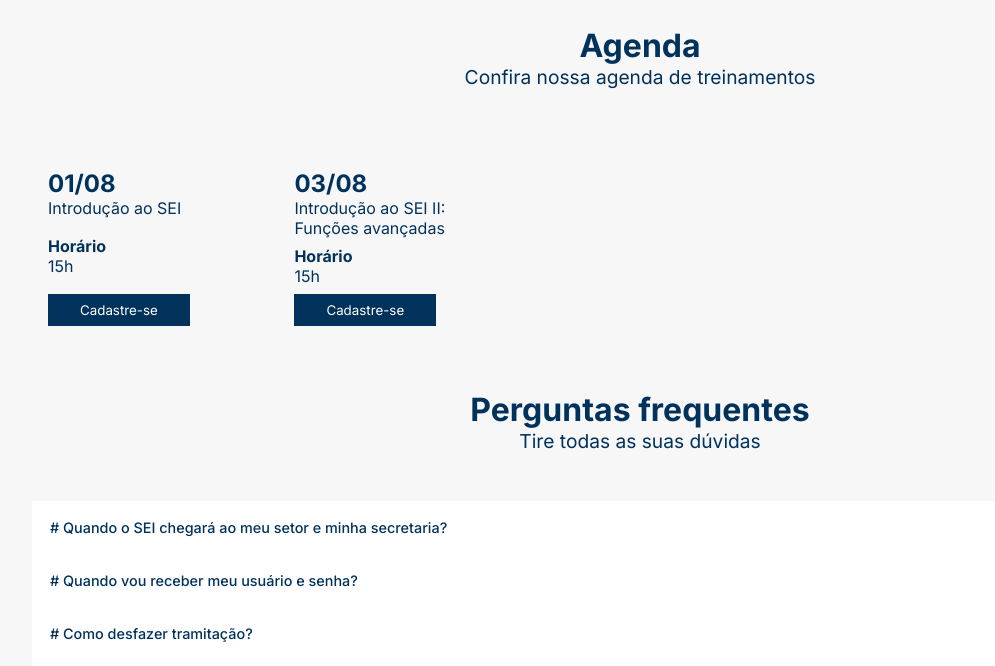
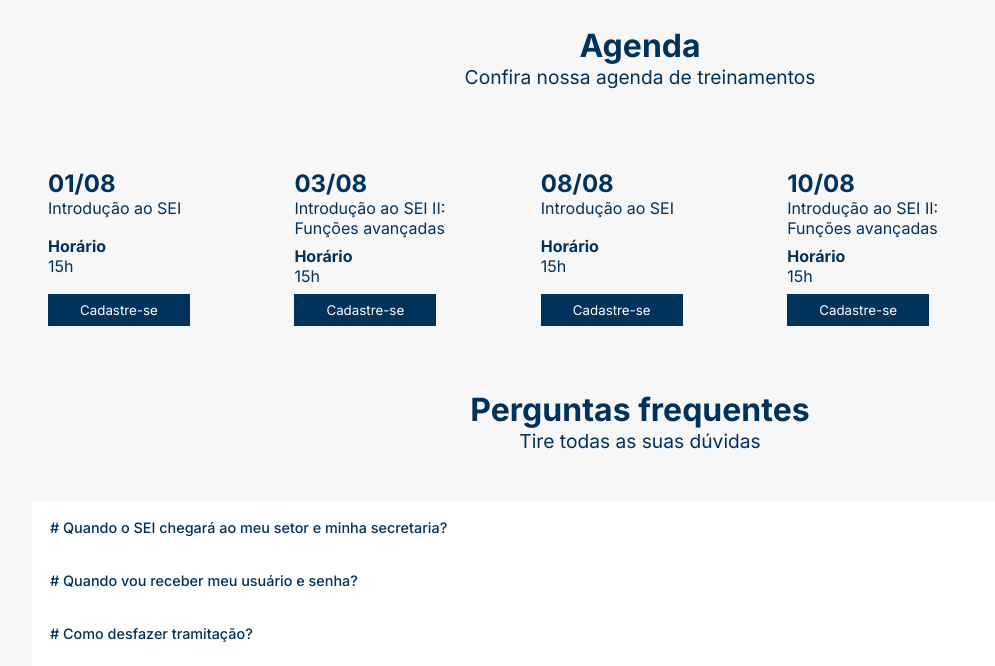
Before and after one commit to murilodacios/porta-sei, a plain HTML site: page index.html in a window 1280 px wide. Shown: the part 2131-2797 px from the top of the page, without its empty margins (0-995 px from the left). Drawn offline with Linux system fonts and the light colour scheme.

Commit message:
Add dates

```diff
--- a/index.html
+++ b/index.html
@@ -17,7 +17,7 @@
     <header>
         <div id="header">
             <div id="flex-logo">
-                <img id="logo" src="/public/logo.png" alt="Logo Prefeitura">
+                <img id="logo" src="/public/logotipo.png" alt="Logo Prefeitura">
 
             </div>
             <div>
@@ -201,6 +201,44 @@
 
             </div>
 
+
+            <div class="card-agenda">
+                <div>
+                    <h1>08/08</h1>
+                    <p>Introdução ao SEI</p>
+                </div>
+                <div>
+                    <h4>Horário</h4>
+                    <p>15h</p>
+                </div>
+
+                <a href="https://forms.gle/YihMddjmiAvv1MjS7">
+                    <button class="button-flex-sm">
+                        Cadastre-se
+                    </button>
+                </a>
+
+            </div>
+
+
+            <div class="card-agenda">
+                <div>
+                    <h1>10/08</h1>
+                    <p>Introdução ao SEI II: Funções avançadas</p>
+                </div>
+                <div>
+                    <h4>Horário</h4>
+                    <p>15h</p>
+                </div>
+
+                <a href="https://forms.gle/YihMddjmiAvv1MjS7">
+                    <button class="button-flex-sm">
+                        Cadastre-se
+                    </button>
+                </a>
+
+            </div>
+
         </div>
 
     </section>
```
Also changed, not shown: public/logotipo.png (renamed from public/LOGO.png).
